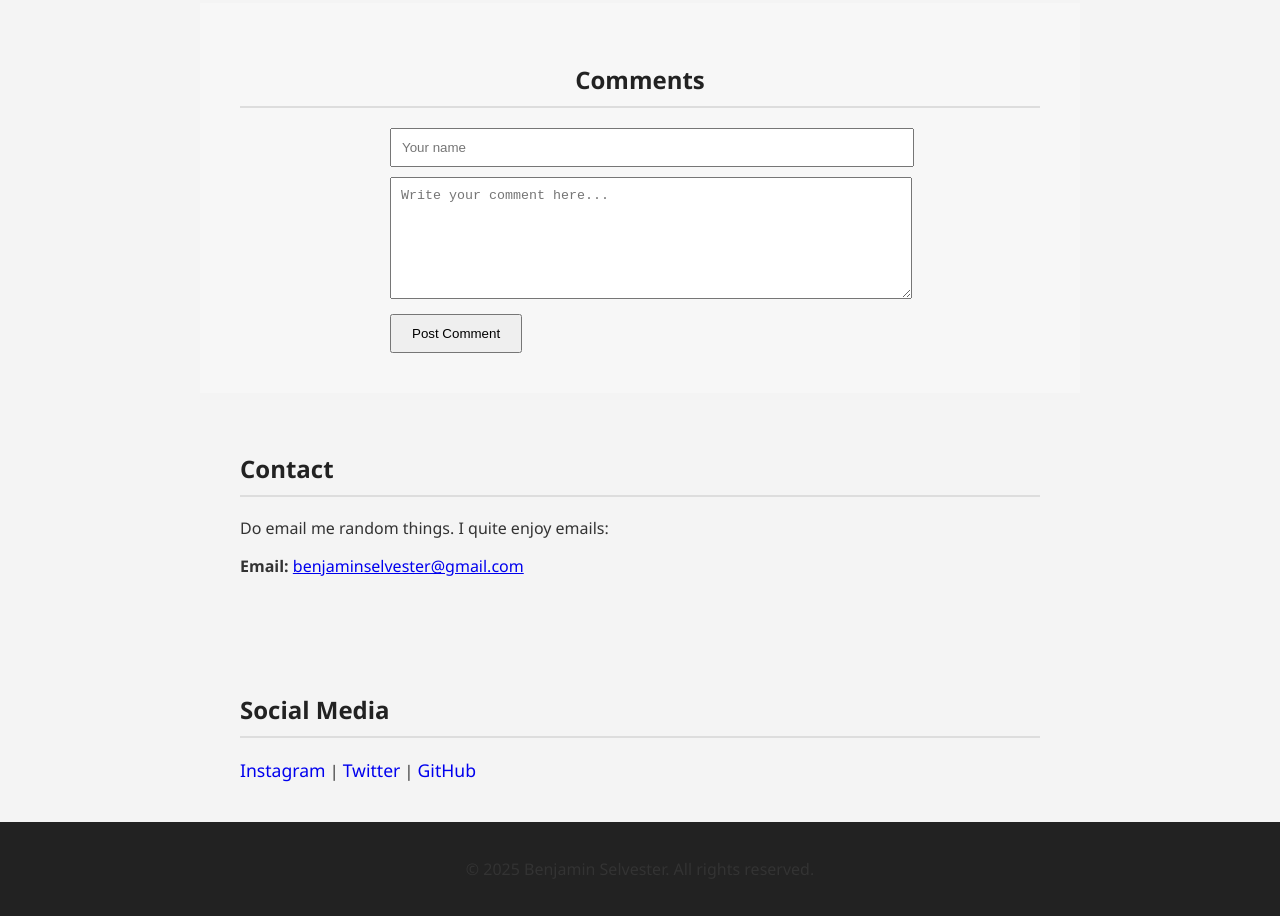
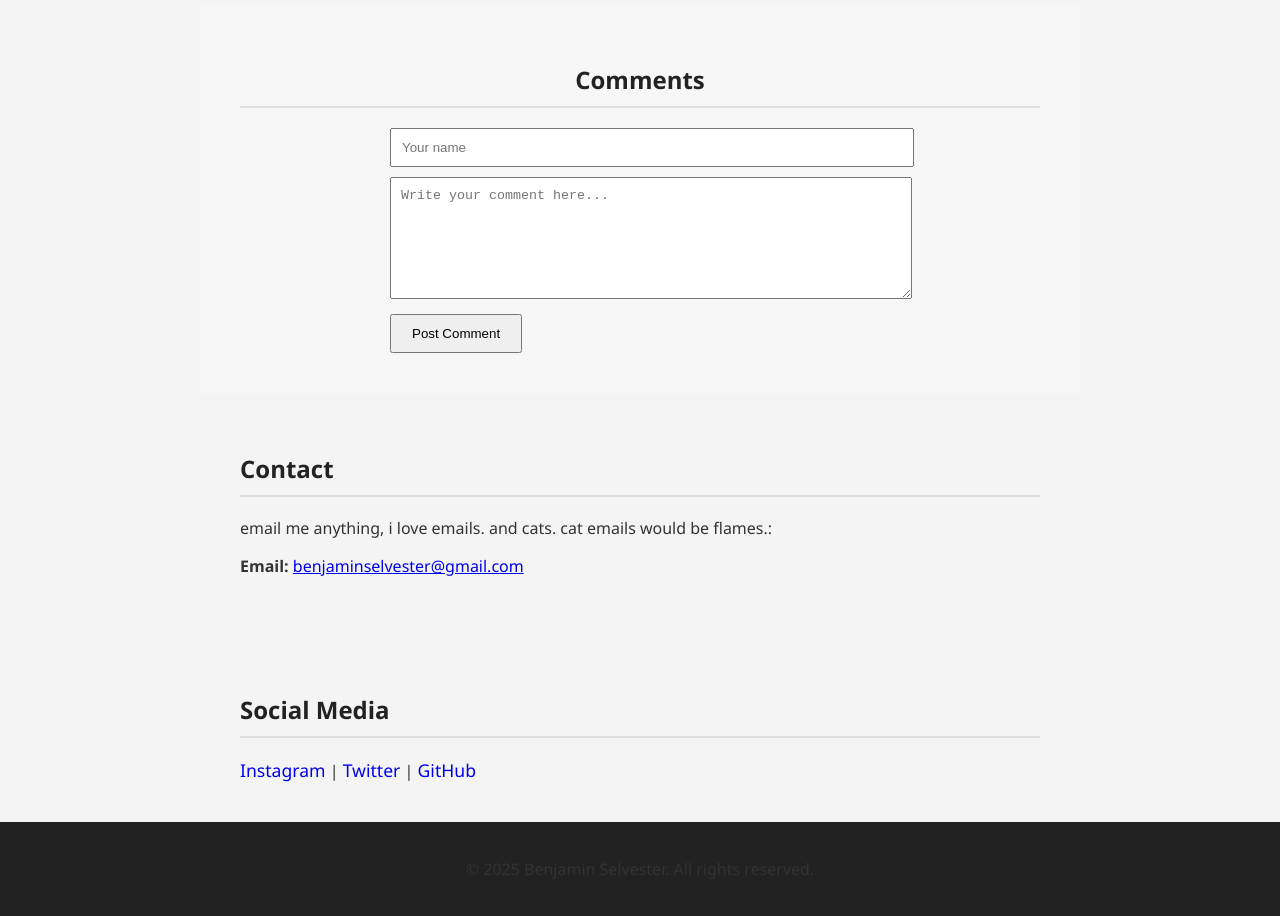
Before and after one commit to BenjaminSelvester/BenjaminSelvester.github.io, a plain HTML site: page index.html in a window 1280 px wide. Shown: the part 1427-2343 px from the top of the page. Drawn offline with Linux system fonts and the light colour scheme; no server answers.

Commit message:
Update index.html

```diff
--- a/index.html
+++ b/index.html
@@ -208,7 +208,7 @@
   <section id="contact">
     <h2>Contact</h2>
 
-    <p>Do email me random things. I quite enjoy emails:</p>
+    <p>email me anything, i love emails. and cats. cat emails would be flames.:</p>
     <p><strong>Email:</strong> <a href="mailto:benjaminselvester@gmail.com">benjaminselvester@gmail.com</a></p>
   </section>
 
```
